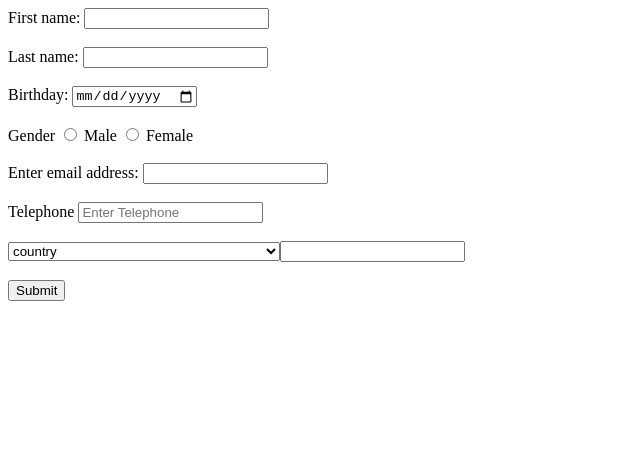
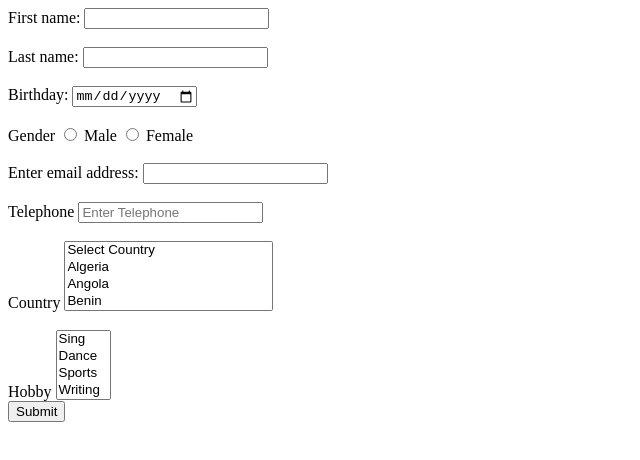
Before and after one commit to estherarthur/AZ-C5-HTML, a plain HTML site: page forms.html in a window 1280 px wide. Shown: the whole page, without its empty margins (0-640 px from the left). Drawn offline with Linux system fonts and the light colour scheme.

Commit message:
Update forms.html

```diff
--- a/forms.html
+++ b/forms.html
@@ -1,7 +1,7 @@
 <!DOCTYPE html>
 <html lang="en">
     <head>
-        <meta charset="UTF-8"
+        <meta charset="UTF-8">
         <meta name="viewport" content="width=device-width, initial-scale=1.0">
         <link rel="icon" type="image/x-icon" href="favicon.ico">
         <title>Form Input Attributes</title>
@@ -15,15 +15,16 @@
                     <input type="text" id="lname" name="lname"><br><br>
                     <label for="birthday">Birthday:</label>
                     <input type="date" id="birthday" name="birthday"><br><br>
-                    <label for="selectgMaleender">Gender</label>
+                    <label for="selectgender">Gender</label>
                     <input type="radio" name="Gender"> Male
                     <input type="radio" name="Gender"> Female<br><br>
                     <label for="emails">Enter email address:</label>
                     <input type="email" id="emails" name="emails" mutiple><br><br>
                     <label for="telephone">Telephone</label>
-                    <input type="text" name="username" maxlength="10" id="telephone" placeholder="Enter Telephone"><br><br>
-     <select class="form-select" id="country" name="country">
-    <option value="">country</option>
+                    <input type="text"  maxlength="10" id="telephone" placeholder="Enter Telephone"><br><br>
+      <label for="Country"> Country</label>
+     <select class="Country" multiple>
+     <option>Select Country</option>
     <option value="Algeria">Algeria</option>
     <option value="Angola">Angola</option>
     <option value="Benin">Benin</option>
@@ -36,7 +37,7 @@
     <option value="Chad">Chad</option>
     <option value="Comoros">Comoros</option>
     <option value="Congo">Congo</option>
-    <option value="Congo, Democratic Republic of the Congo">Congo, Democratic Republic of the Congo</option>
+    <option value="Democratic Republic of the Congo"> Democratic Republic of the Congo</option>
     <option value="Cote D'Ivoire">Cote D'Ivoire</option>
     <option value="Djibouti">Djibouti</option>
     <option value="Egypt">Egypt</option>
@@ -47,17 +48,19 @@
     <option value="Gambia">Gambia</option>
     <option value="Ghana">Ghana</option>
     <option value="Guinea">Guinea</option>
-    <option value="Guinea-Bissau">Guinea-Bissau</option><br><br>
-                    <input list="hobby" name="Hobby">
-                 <datalist id="Hobbies">
-                    <option value="Sing">
-                    <option value="Dance">
-                    <option value="Sports">
-                    <option value="Sing">
-                    <option value="Read">
-                </datalist><br><br>
-                    <input type="submit" value="Submit">
+    <option value="Guinea-Bissau">Guinea-Bissau</option>
+     </select> <br><br>
+                     <label for="hobby">Hobby</label>
+                <select class="Hobby" multiple>
+                    <option value="Sing">Sing</option>
+                    <option value="Dance">Dance</option>
+                    <option value="Sports">Sports</option>
+                    <option value="Writing">Writing</option>
+                    <option value="Reading">Reading</option>
+                </select>
 
                   </form>
+                  <input type="submit" value="Submit">
+
         </body>
         </html>
```
